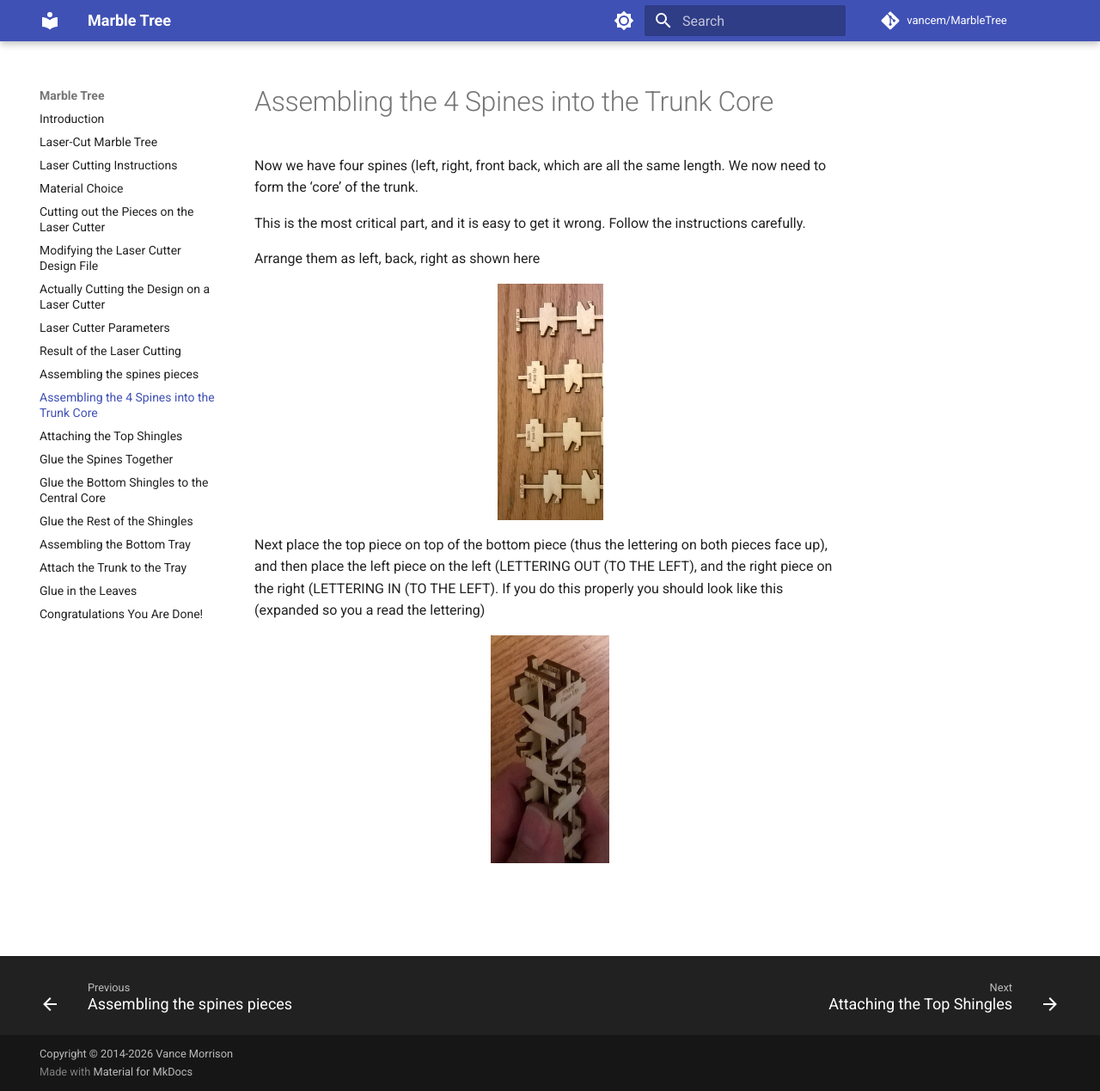
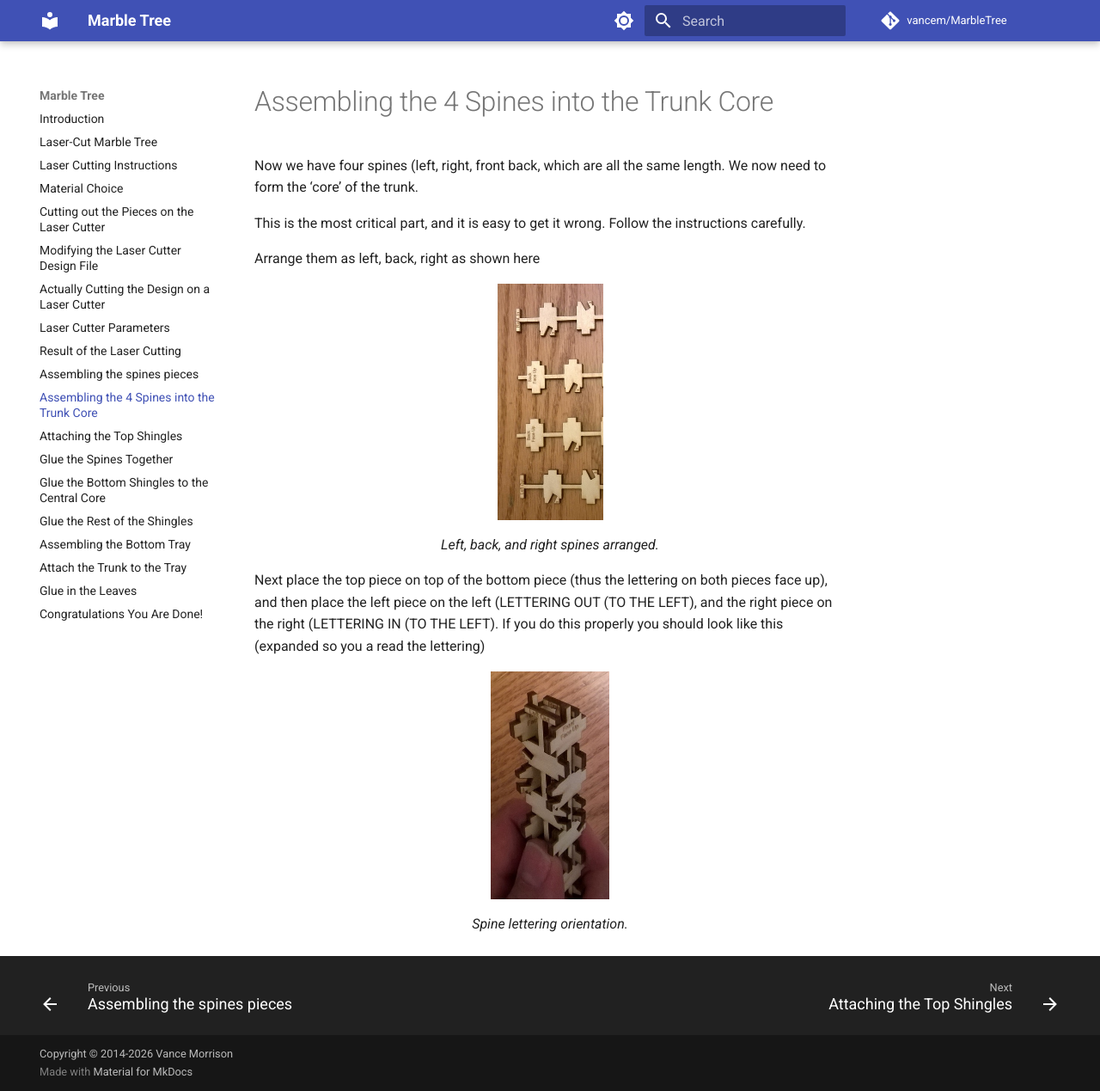
Before and after one commit to vancem/MarbleTree, an MkDocs documentation site: the page built from docs/10-assembling-the-4-spines-into-the-trunk-core.md, in a window 1280 px wide and 1269 px high. Shown: the whole window at 86% size. Built offline with MkDocs 1.6.1 and Material for MkDocs 9.7.7, drawn with Linux system fonts in a browser that asks for light colours; comment, search, counter and statistics services are not loaded.

Commit message:
Center the captions under the trunk-core photos.
Co-authored-by: Cursor <cursoragent@cursor.com>

```diff
--- a/docs/10-assembling-the-4-spines-into-the-trunk-core.md
+++ b/docs/10-assembling-the-4-spines-into-the-trunk-core.md
@@ -12,6 +12,10 @@ Arrange them as left, back, right as shown here
 
 <img src="../images/left-back-and-right-spines-arranged.jpg" alt="Left, back, and right spines arranged" width="123">
 
+*Left, back, and right spines arranged.*
+
 Next place the top piece on top of the bottom piece (thus the lettering on both pieces face up), and then place the left piece on the left (LETTERING OUT (TO THE LEFT), and the right piece on the right (LETTERING IN (TO THE LEFT). If you do this properly you should look like this (expanded so you a read the lettering)
 
 <img src="../images/spine-lettering-orientation.jpg" alt="Spine lettering orientation" width="138">
+
+*Spine lettering orientation.*
--- a/docs/stylesheets/extra.css
+++ b/docs/stylesheets/extra.css
@@ -14,3 +14,9 @@
 .md-typeset td img {
   display: inline-block;
 }
+
+/* Italic caption under an image or video. */
+.md-typeset p:has(> img):not(:has(> :not(img))) + p:has(> em:only-child),
+.md-typeset p:has(> video) + p:has(> em:only-child) {
+  text-align: center;
+}
```
